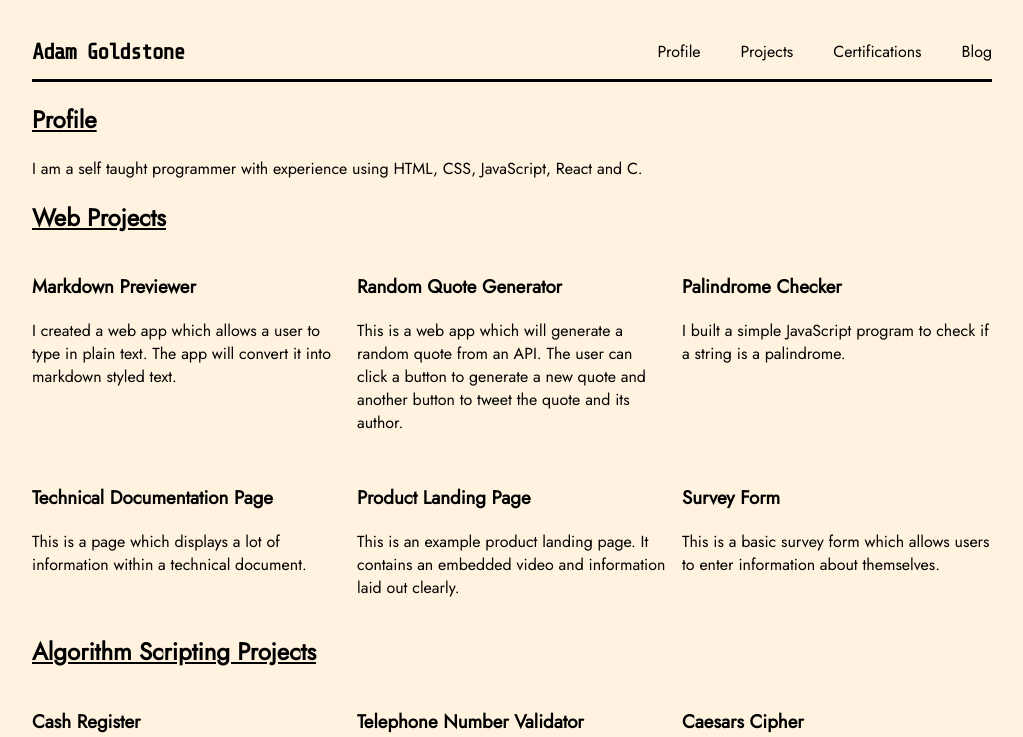
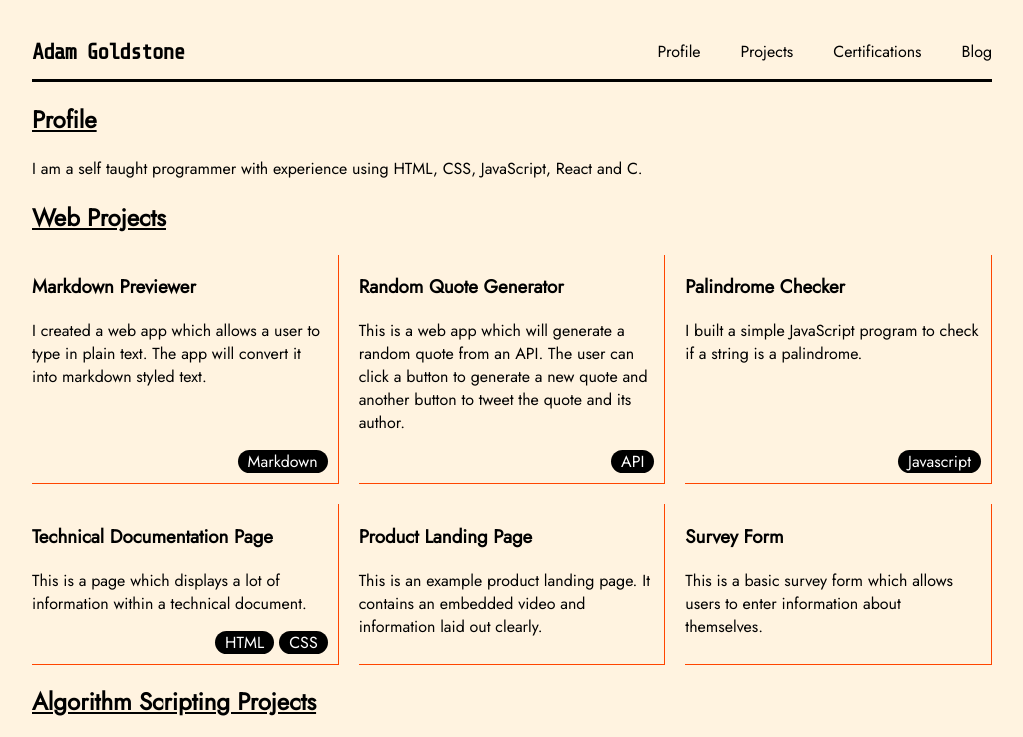
Before and after one commit to agoldstone93/portfolio, a React (Create React App) app: page / in a window 1280 px wide. Shown: the top 737 px of the page, without its empty margins (128-1151 px from the left). Built offline with nearby package versions, Linux system fonts and the light colour scheme; the HTML template or start-up script is replaced by a standard one.

Commit message:
updating boxes

```diff
--- a/src/App.js
+++ b/src/App.js
@@ -18,6 +18,7 @@ export default function App() {
 			name={project.name}
 			description={project.description}
 			url={project.url}
+			tags={project.tags}
 		/>
 	));
 	const algorithmComponents = algorithmData.map((project) => (
@@ -26,6 +27,7 @@ export default function App() {
 			name={project.name}
 			description={project.description}
 			url={project.url}
+			tags={project.tags}
 		/>
 	));
 	const coursesComponents = coursesCompleted.map((course) => (
--- a/src/components/Project.css
+++ b/src/components/Project.css
@@ -17,5 +17,35 @@
 
 .project-container {
 	display: grid;
-    gap: 15px;
+    gap: 20px;
 }
+
+.project-section {
+	display: flex;
+	flex-direction: column;
+	justify-content: space-between;
+	padding-right: 10px;
+	padding-bottom: 10px;
+	border-right: 1px solid orangered;
+	border-bottom: 1px solid orangered;
+}
+
+.tag-container {
+	display: flex;
+	margin-left: auto;
+}
+
+.tag {
+	color: white;
+	background-color: black;
+	border-radius: 15px;
+	margin-left: 5px;
+	padding-left: 10px;
+	padding-right: 10px;
+}
+
+.tag-hover {
+	color: black;
+	background-color: orangered;
+	transition-duration: 0.5s;
+}
--- a/src/components/Project.js
+++ b/src/components/Project.js
@@ -2,12 +2,14 @@ import React from "react";
 import './Project.css'
 
 export default function Project(props) {
+	const tags = props.tags.map(tag => <div className='tag'>{tag}</div>)
 	return (
-		<div>
+		<div className='project-section'>
 			<a className="project-item" href={props.url} target="_blank" rel="noopener noreferrer">
 				<h3>{props.name}</h3>
 				<p>{props.description}</p>
 			</a>
+			<div className='tag-container'>{tags}</div>
 		</div>
 	);
 }
--- a/src/data/algorithmData.js
+++ b/src/data/algorithmData.js
@@ -5,7 +5,8 @@ export default [
 		description:
 			`This algorithm should take an input of the price of an item, the amount paid in cash,
 			and return the contents of the cash register as an array following the transaction.`,
-		url: "https://repl.it/@agoldstone93/Cash-Register"
+		url: "https://repl.it/@agoldstone93/Cash-Register",
+		tags: []
 	},
 	{
 		id: 2,
@@ -13,7 +14,8 @@ export default [
 		description:
 			`This JavaScript program returns a Boolean value to represent whether the input is a
 			valid US telephone number`,
-		url: "https://repl.it/@agoldstone93/Telephone-Number-Validator"
+		url: "https://repl.it/@agoldstone93/Telephone-Number-Validator",
+		tags: []
 	},
 	{
 		id: 3,
@@ -21,14 +23,16 @@ export default [
 		description:
 			`This program will take an enciphered input which has been Caesar shifted by 13 spaces
 			returns upper case if given lower case input`,
-		url: "https://repl.it/@agoldstone93/Ceasars-Cipher"
+		url: "https://repl.it/@agoldstone93/Ceasars-Cipher",
+		tags: []
 	},
 	{
 		id: 4,
 		name: "Roman Numeral Converter",
 		description:
 			`This will take an inputted roman numeral and output the converted decimal number.`,
-		url: "https://repl.it/@agoldstone93/Roman-Numeral-Converter"
+		url: "https://repl.it/@agoldstone93/Roman-Numeral-Converter",
+		tags: []
 	},
 	{
 		id: 5,
@@ -36,6 +40,7 @@ export default [
 		description:
 			`This program will take a string as an input and will return a Boolean value indicating
 			whether or not it is a palindrome.`,
-		url: "https://repl.it/@agoldstone93/Palindrome-Checker"
+		url: "https://repl.it/@agoldstone93/Palindrome-Checker",
+		tags: []
 	}
 ];
```
